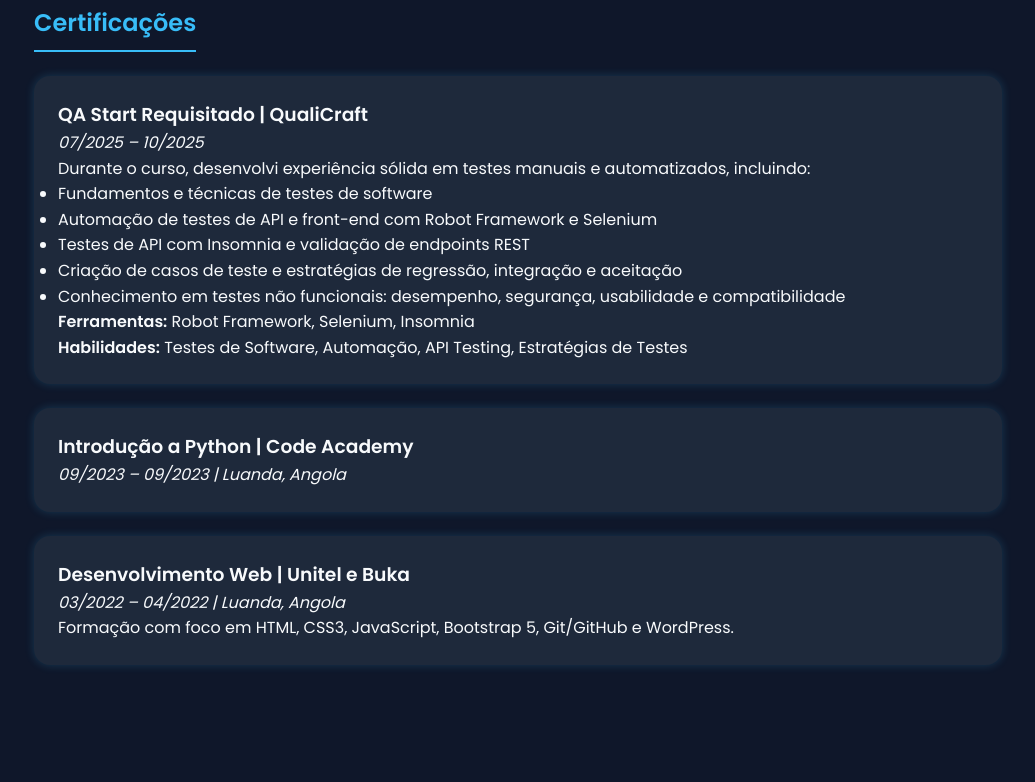
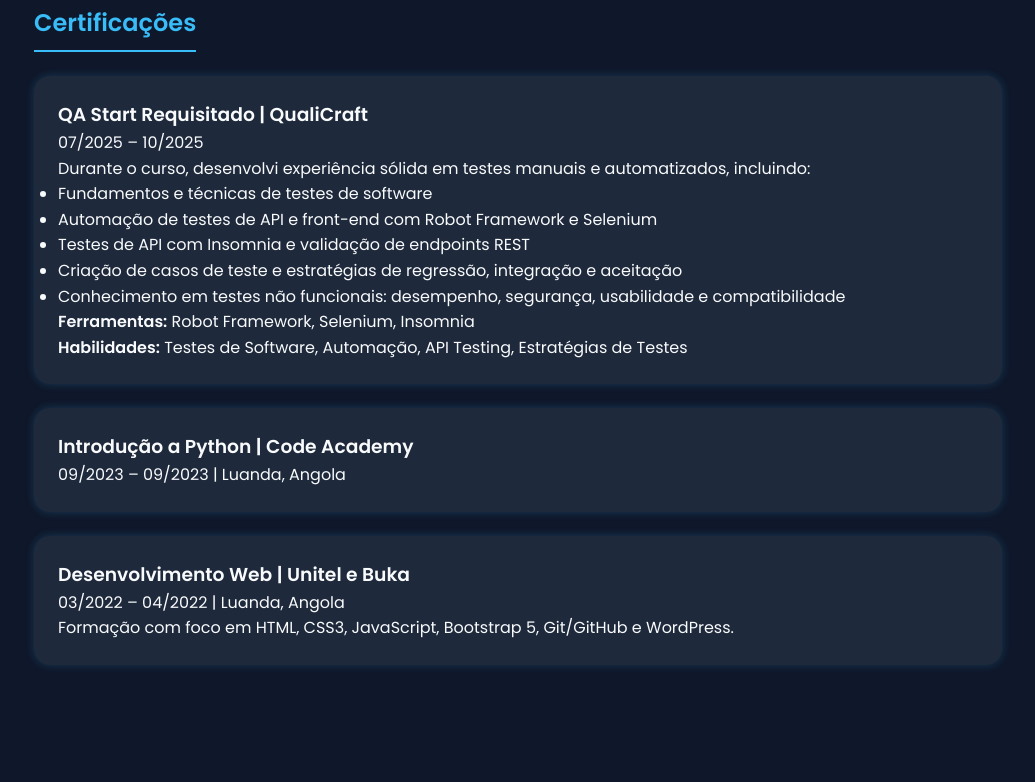
Before and after one commit to DjaneliaSoares/djaneliasoares.github.io, a plain HTML site: page index.html in a window 1280 px wide. Shown: the part 620-1402 px from the top of the page, without its empty margins (122-1157 px from the left). Drawn offline with Linux system fonts and the light colour scheme.

Commit message:
portifólio

```diff
--- a/index.html
+++ b/index.html
@@ -148,7 +148,7 @@
   <header>
     <img src="img/dja.jpg" alt="Foto de Perfil">
     <h1>Djanélia Gonçalves</h1>
-    <p>Analista de QA | Testes Manuais e Automatizados | Robot Framework | Selenium | Cypress | API & Frontend Testing</p>
+    <p> Analista de QA | Testes Manuais e Automatizados | Robot Framework | Selenium | Cypress | API & Frontend Testing</p>
 
   </header>
 
@@ -167,7 +167,7 @@
 
     <div class="cert-card">
       <h3>QA Start Requisitado | QualiCraft</h3>
-      <p><em> 07/2025 – 10/2025</em></p>
+      <p> 07/2025 – 10/2025</p>
       <p>Durante o curso, desenvolvi experiência sólida em testes manuais e automatizados, incluindo:</p>
       <ul>
         <li>Fundamentos e técnicas de testes de software</li>
@@ -182,12 +182,12 @@
 
     <div class="cert-card">
       <h3>Introdução a Python | Code Academy</h3>
-      <p><em> 09/2023 – 09/2023 | Luanda, Angola</em></p>
+      <p> 09/2023 – 09/2023 | Luanda, Angola </p>
     </div>
 
     <div class="cert-card">
       <h3>Desenvolvimento Web | Unitel e Buka</h3>
-      <p><em> 03/2022 – 04/2022 | Luanda, Angola</em></p>
+      <p> 03/2022 – 04/2022 | Luanda, Angola</p>
       <p>Formação com foco em HTML, CSS3, JavaScript, Bootstrap 5, Git/GitHub e WordPress.</p>
     </div>
   </section>
```
